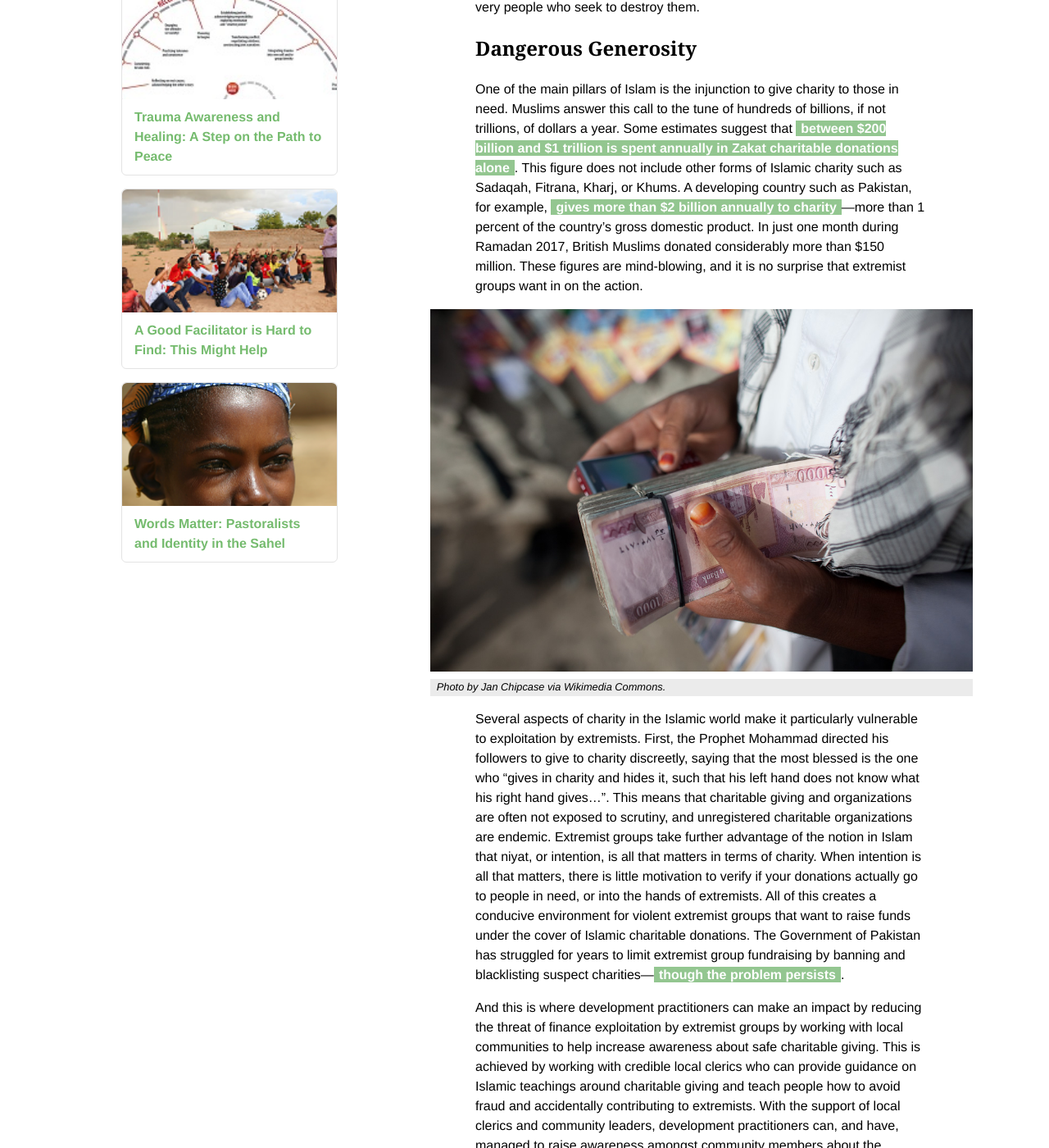
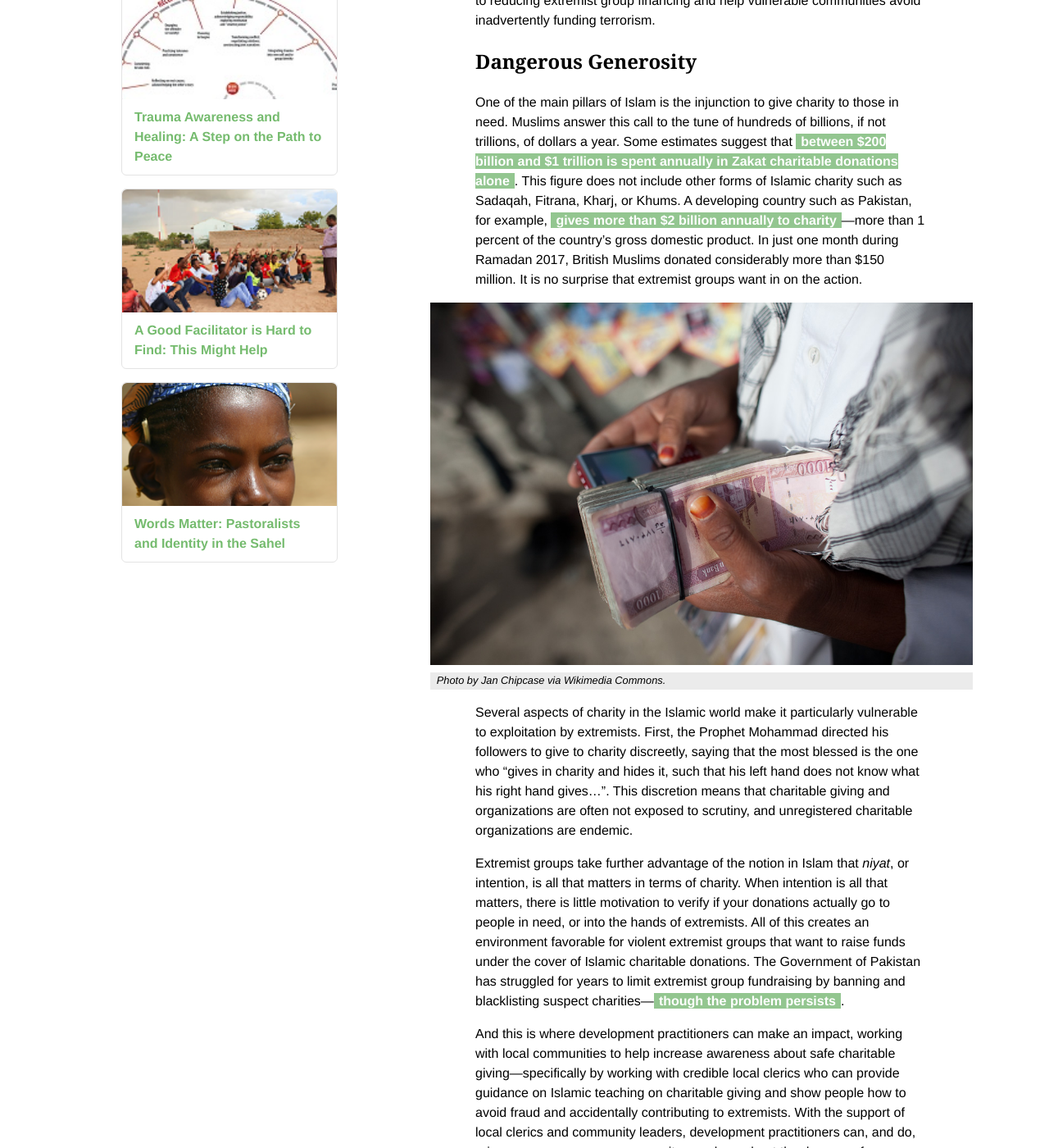
Before and after one commit to BryanSchuetz/CS-, a Jekyll site: the page built from _posts/2018-09-10-the-money-trail-part-i-safe-charitable-giving-in-pakistan.markdown, in a window 1280 px wide and 1400 px high, scrolled down 846 px. Shown: the whole window at 82% size. Built offline with Jekyll 4.4.1, drawn with Linux system fonts in a browser that asks for light colours; some of the changed text lies outside the part shown.

Commit message:
Updated The Money Trail Part I Safe Charitable Giving In Pakistan

```diff
--- a/_posts/2018-09-10-the-money-trail-part-i-safe-charitable-giving-in-pakistan.markdown
+++ b/_posts/2018-09-10-the-money-trail-part-i-safe-charitable-giving-in-pakistan.markdown
@@ -13,19 +13,23 @@ social-image:
 thumbnail: "/uploads/800px-Afghan_children_request_leaflets_in_a_Bagram_bazaar-106ade.jpg"
 ---
 
-![Old_Peshawar.jpg](/uploads/Old_Peshawar.jpg "(Photo by Reenem via Wikimedia Commons)"){:.float-left}Counter-threat finance (CTF)—the efforts to reduce the flow of money that funds terrorism and organized crime—has been a key component of the international community’s struggle against terrorism since the terror attacks of September 11, 2001. When we think of CTF, international banking, money laundering, and oil smuggling come to mind, but we don’t often think of international development. While early efforts succeeded in limiting terrorist groups’ access to international financial networks, these groups have fallen back on tried-and-true methods to keep the money flowing by exploiting charitable donations, mining and smuggling of natural resources, taxation, currency exchange, extortion, and criminal enterprises. By gaining control of territory and through carefully designed financial systems, the Islamic State enjoyed unprecedented access to financial resources. If we hope to succeed in choking violent extremist groups’ access to funds, it is time to recognize that development interventions can play a key role. In this, and in a second post, I will discuss how development practitioners can make concrete contributions to reducing extremist group financing and help vulnerable communities avoid inadvertently funding the very people who seek to destroy them.
+![Old_Peshawar.jpg](/uploads/Old_Peshawar.jpg "(Photo by Reenem via Wikimedia Commons)"){:.float-left}Counter-threat finance (CTF)—the efforts to reduce the flow of money that funds terrorism and organized crime—has been a key component of the international community’s struggle against terrorism since the terror attacks of September 11, 2001. When we think of CTF, international banking, money laundering, and oil smuggling come to mind, but we don’t often think of international development.
+
+While early efforts succeeded in limiting terrorist groups’ access to international financial networks, these groups have fallen back on tried-and-true methods to keep the money flowing by exploiting charitable donations, mining and smuggling of natural resources, taxation, currency exchange, extortion, and criminal enterprises. By gaining control of territory and through carefully designed financial systems, the Islamic State enjoyed unprecedented access to financial resources. If we hope to succeed in choking violent extremist groups’ access to funds, it is time to recognize that development interventions can play a key role. In this, and in a second post, I will discuss how development practitioners can make concrete contributions to reducing extremist group financing and help vulnerable communities avoid inadvertently funding terrorism.
 
 <!--more-->
 
 ## Dangerous Generosity
 
-One of the main pillars of Islam is the injunction to give charity to those in need. Muslims answer this call to the tune of hundreds of billions, if not trillions, of dollars a year. Some estimates suggest that [between $200 billion and $1 trillion is spent annually in Zakat charitable donations alone](http://devinit.org/wp-content/uploads/2015/03/ONLINE-Zakat_report_V9a.pdf). This figure does not include other forms of Islamic charity such as Sadaqah, Fitrana, Kharj, or Khums. A developing country such as Pakistan, for example, [gives more than $2 billion annually to charity](https://tribune.com.pk/story/1664949/9-pakistan-one-charitable-nations-world-reveals-stanford-study/)—more than 1 percent of the country’s gross domestic product. In just one month during Ramadan 2017, British Muslims donated considerably more than $150 million. These figures are mind-blowing, and it is no surprise that extremist groups want in on the action.
+One of the main pillars of Islam is the injunction to give charity to those in need. Muslims answer this call to the tune of hundreds of billions, if not trillions, of dollars a year. Some estimates suggest that [between $200 billion and $1 trillion is spent annually in Zakat charitable donations alone](http://devinit.org/wp-content/uploads/2015/03/ONLINE-Zakat_report_V9a.pdf). This figure does not include other forms of Islamic charity such as Sadaqah, Fitrana, Kharj, or Khums. A developing country such as Pakistan, for example, [gives more than $2 billion annually to charity](https://tribune.com.pk/story/1664949/9-pakistan-one-charitable-nations-world-reveals-stanford-study/)—more than 1 percent of the country’s gross domestic product. In just one month during Ramadan 2017, British Muslims donated considerably more than $150 million. It is no surprise that extremist groups want in on the action.
 
 ![Holding%20Money.jpg](/uploads/Holding%20Money.jpg)`Photo by Jan Chipcase via Wikimedia Commons.`
 
-Several aspects of charity in the Islamic world make it particularly vulnerable to exploitation by extremists. First, the Prophet Mohammad directed his followers to give to charity discreetly, saying that the most blessed is the one who “gives in charity and hides it, such that his left hand does not know what his right hand gives…”. This means that charitable giving and organizations are often not exposed to scrutiny, and unregistered charitable organizations are endemic. Extremist groups take further advantage of the notion in Islam that niyat, or intention, is all that matters in terms of charity. When intention is all that matters, there is little motivation to verify if your donations actually go to people in need, or into the hands of extremists. All of this creates a conducive environment for violent extremist groups that want to raise funds under the cover of Islamic charitable donations. The Government of Pakistan has struggled for years to limit extremist group fundraising by banning and blacklisting suspect charities—[though the problem persists](https://www.reuters.com/article/us-pakistan-militants-exclusive/exclusive-pakistan-plans-takeover-of-charities-run-by-islamist-figure-u-s-has-targeted-idUSKBN1EQ0T6).
+Several aspects of charity in the Islamic world make it particularly vulnerable to exploitation by extremists. First, the Prophet Mohammad directed his followers to give to charity discreetly, saying that the most blessed is the one who “gives in charity and hides it, such that his left hand does not know what his right hand gives…”. This discretion means that charitable giving and organizations are often not exposed to scrutiny, and unregistered charitable organizations are endemic.
 
-And this is where development practitioners can make an impact by reducing the threat of finance exploitation by extremist groups by working with local communities to help increase awareness about safe charitable giving. This is achieved by working with credible local clerics who can provide guidance on Islamic teachings around charitable giving and teach people how to avoid fraud and accidentally contributing to extremists. With the support of local clerics and community leaders, development practitioners can, and have, managed to raise awareness amongst community members about the dangers of uninformed giving.
+Extremist groups take further advantage of the notion in Islam that *niyat*, or intention, is all that matters in terms of charity. When intention is all that matters, there is little motivation to verify if your donations actually go to people in need, or into the hands of extremists. All of this creates an environment favorable for violent extremist groups that want to raise funds under the cover of Islamic charitable donations. The Government of Pakistan has struggled for years to limit extremist group fundraising by banning and blacklisting suspect charities—[though the problem persists](https://www.reuters.com/article/us-pakistan-militants-exclusive/exclusive-pakistan-plans-takeover-of-charities-run-by-islamist-figure-u-s-has-targeted-idUSKBN1EQ0T6).
+
+And this is where development practitioners can make an impact, working with local communities to help increase awareness about safe charitable giving—specifically by working with credible local clerics who can provide guidance on Islamic teaching on charitable giving and show people how to avoid fraud and accidentally contributing to extremists. With the support of local clerics and community leaders, development practitioners can, and do, raise awareness among community members about the dangers of uninformed giving.
 
 In Pakistan, for example, “safe charity” campaigns conducted by prominent local organizations such as the Pakistan Peace Collective (PPC) and the National Counter Terrorism Authority have discovered that most individuals—even those sympathetic to some of the narratives promulgated by violent extremist actors—express shock and remorse when confronted with the fact that their hard-earned money could be used to kill innocent people. The safe-giving principles under which PPC operates are simple and borne out of knowledge of the communities in which they work. They and their partners work with credible local actors who can speak authoritatively about the Islamic values of charity.
 
```
